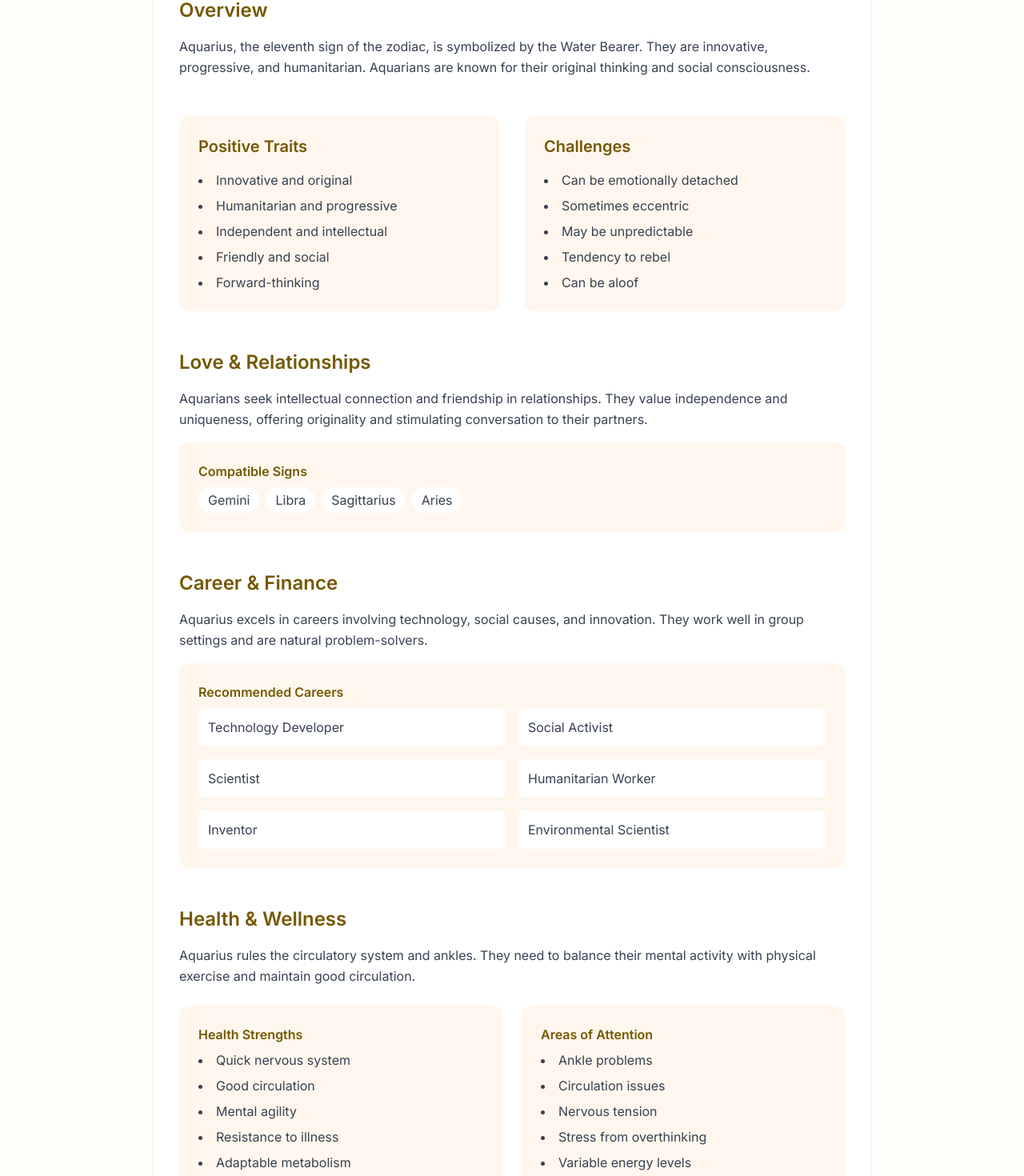
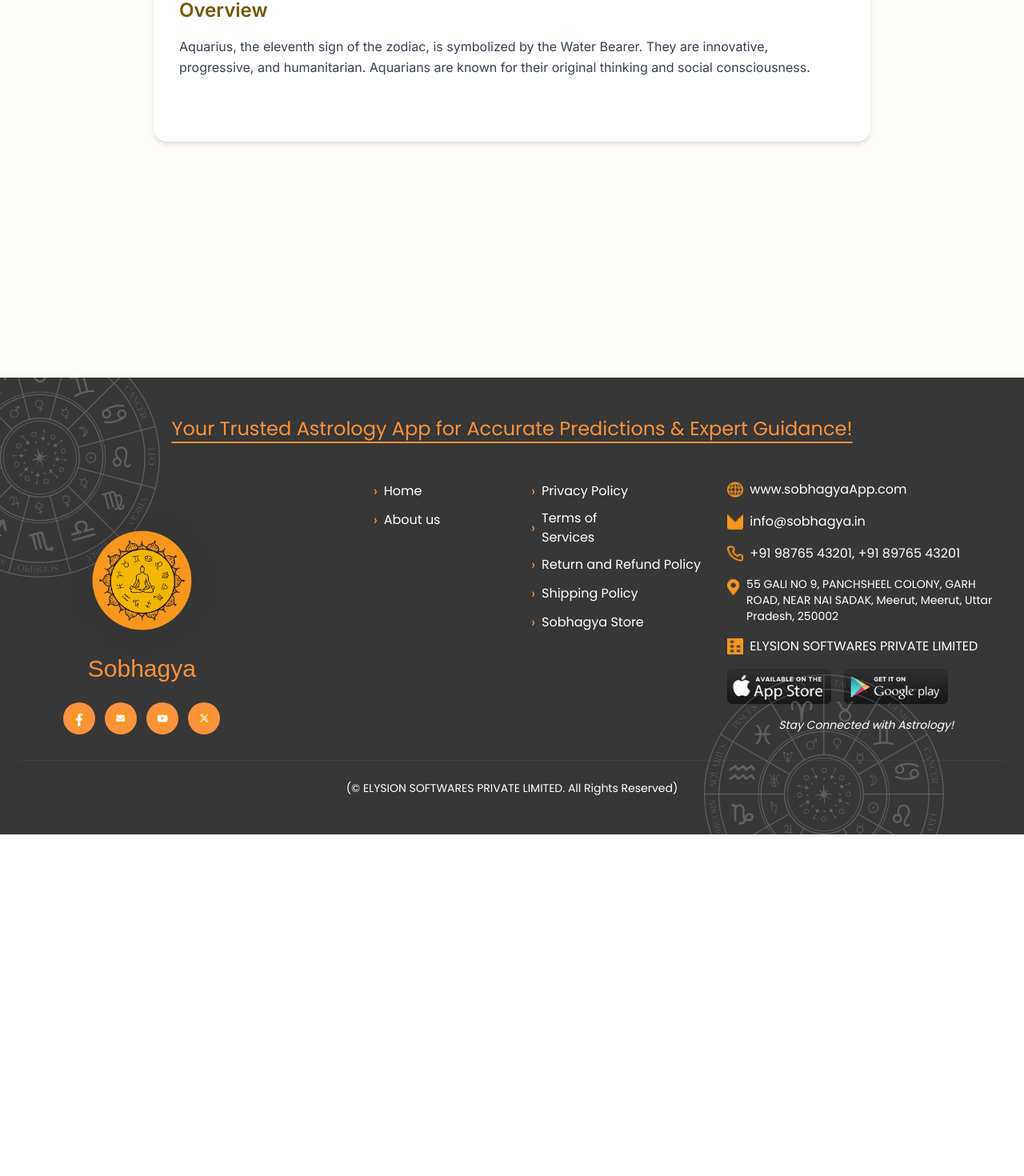
Before and after one commit to itzz-aryan-121/sobhagya-landing-page, a Next.js app: page /rashi/aquarius in a window 1280 px wide. Shown: the part 428-1898 px from the top of the page at 80% size. After the commit the page ends 1471 px from the top, so only its background shows below. Built offline with nearby package versions, Linux system fonts and the light colour scheme; a web font is replaced by a local one.

Commit message:
param error fixed

```diff
--- a/app/rashi/[name]/page.tsx
+++ b/app/rashi/[name]/page.tsx
@@ -18,6 +18,12 @@
   getRulingInfo
 } from '@/types/rashiContent';
 
+// Define the expected prop type
+interface RashiPageProps {
+  params: { name: string };
+}
+
+// Rashi sign data
 const rashiSigns: RashiSign[] = [
   { name: 'Aries', hindiName: 'मेष', image: '/Vector (6).png' },
   { name: 'Taurus', hindiName: 'वृषभ', image: '/Vector (7).png' },
@@ -33,7 +39,11 @@
   { name: 'Pisces', hindiName: 'मीन', image: '/Vector (17).png' },
 ];
 
-export default function RashiPage({ params }: { params: { name: string } }) {
+export default function RashiPage({ params }: RashiPageProps) {
+  if (!params?.name) {
+    notFound();
+  }
+
   const rashi = rashiSigns.find(sign => sign.name.toLowerCase() === params.name.toLowerCase());
 
   if (!rashi) {
@@ -92,82 +102,6 @@
               {getOverview(rashi.name)}
             </p>
           </div>
-
-          {/* Characteristics Grid */}
-          <div className="grid md:grid-cols-2 gap-8 mb-12">
-            <div className="bg-orange-50 rounded-xl p-6">
-              <h3 className="text-xl font-semibold text-[#745802] mb-4">Positive Traits</h3>
-              <ul className="list-disc list-inside space-y-2 text-gray-700">
-                {getPositiveTraits(rashi.name).map((trait, index) => (
-                  <li key={index}>{trait}</li>
-                ))}
-              </ul>
-            </div>
-            <div className="bg-orange-50 rounded-xl p-6">
-              <h3 className="text-xl font-semibold text-[#745802] mb-4">Challenges</h3>
-              <ul className="list-disc list-inside space-y-2 text-gray-700">
-                {getChallenges(rashi.name).map((challenge, index) => (
-                  <li key={index}>{challenge}</li>
-                ))}
-              </ul>
-            </div>
-          </div>
-
-          {/* Love Section */}
-          <section className="mb-12">
-            <h2 className="text-2xl font-semibold text-[#745802] mb-4">Love & Relationships</h2>
-            <p className="text-gray-700 leading-relaxed mb-4">{getLoveLife(rashi.name)}</p>
-            <div className="bg-orange-50 rounded-xl p-6">
-              <h4 className="font-semibold text-[#745802] mb-2">Compatible Signs</h4>
-              <div className="flex flex-wrap gap-2">
-                {getCompatibleSigns(rashi.name).map((sign, index) => (
-                  <span key={index} className="bg-white px-3 py-1 rounded-full text-gray-700">
-                    {sign}
-                  </span>
-                ))}
-              </div>
-            </div>
-          </section>
-
-          {/* Career Section */}
-          <section className="mb-12">
-            <h2 className="text-2xl font-semibold text-[#745802] mb-4">Career & Finance</h2>
-            <p className="text-gray-700 leading-relaxed mb-4">{getCareer(rashi.name)}</p>
-            <div className="bg-orange-50 rounded-xl p-6">
-              <h4 className="font-semibold text-[#745802] mb-2">Recommended Careers</h4>
-              <div className="grid grid-cols-2 gap-4">
-                {getRecommendedCareers(rashi.name).map((career, index) => (
-                  <div key={index} className="bg-white p-3 rounded-lg text-gray-700">
-                    {career}
-                  </div>
-                ))}
-              </div>
-            </div>
-          </section>
-
-          {/* Health Section */}
-          <section>
-            <h2 className="text-2xl font-semibold text-[#745802] mb-4">Health & Wellness</h2>
-            <p className="text-gray-700 leading-relaxed mb-6">{getHealth(rashi.name)}</p>
-            <div className="grid md:grid-cols-2 gap-6">
-              <div className="bg-orange-50 rounded-xl p-6">
-                <h4 className="font-semibold text-[#745802] mb-2">Health Strengths</h4>
-                <ul className="list-disc list-inside space-y-2 text-gray-700">
-                  {getHealthStrengths(rashi.name).map((strength, index) => (
-                    <li key={index}>{strength}</li>
-                  ))}
-                </ul>
-              </div>
-              <div className="bg-orange-50 rounded-xl p-6">
-                <h4 className="font-semibold text-[#745802] mb-2">Areas of Attention</h4>
-                <ul className="list-disc list-inside space-y-2 text-gray-700">
-                  {getHealthConcerns(rashi.name).map((concern, index) => (
-                    <li key={index}>{concern}</li>
-                  ))}
-                </ul>
-              </div>
-            </div>
-          </section>
         </div>
       </div>
     </div>
--- a/components/RashiSection.tsx
+++ b/components/RashiSection.tsx
@@ -18,6 +18,8 @@
   { name: 'Aquarius', hindiName: 'कुंभ', image: '/Vector (16).png' },
   { name: 'Pisces', hindiName: 'मीन', image: '/Vector (17).png' },
 ];
+
+
 
 const RashiSection: React.FC = () => {
   const [loading, setLoading] = useState<string | null>(null);
```
Lines whose indentation alone changed are shown as unchanged.
